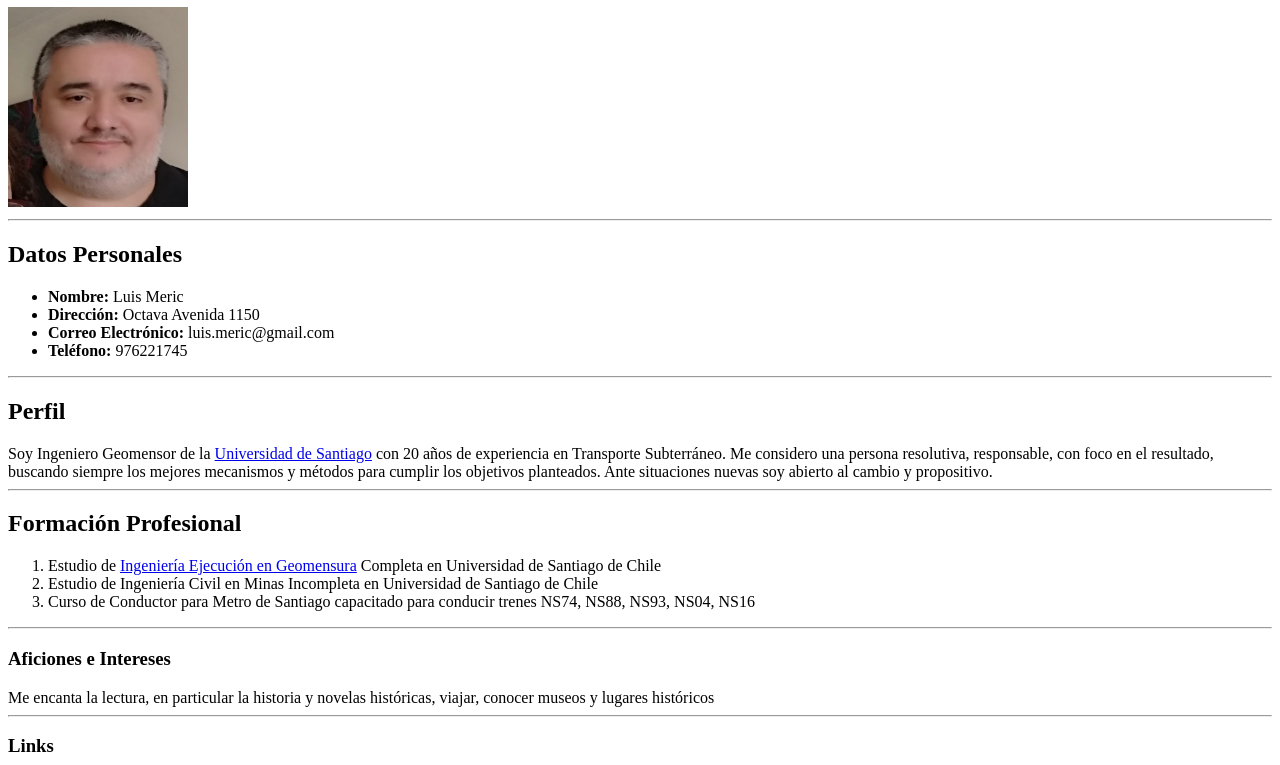
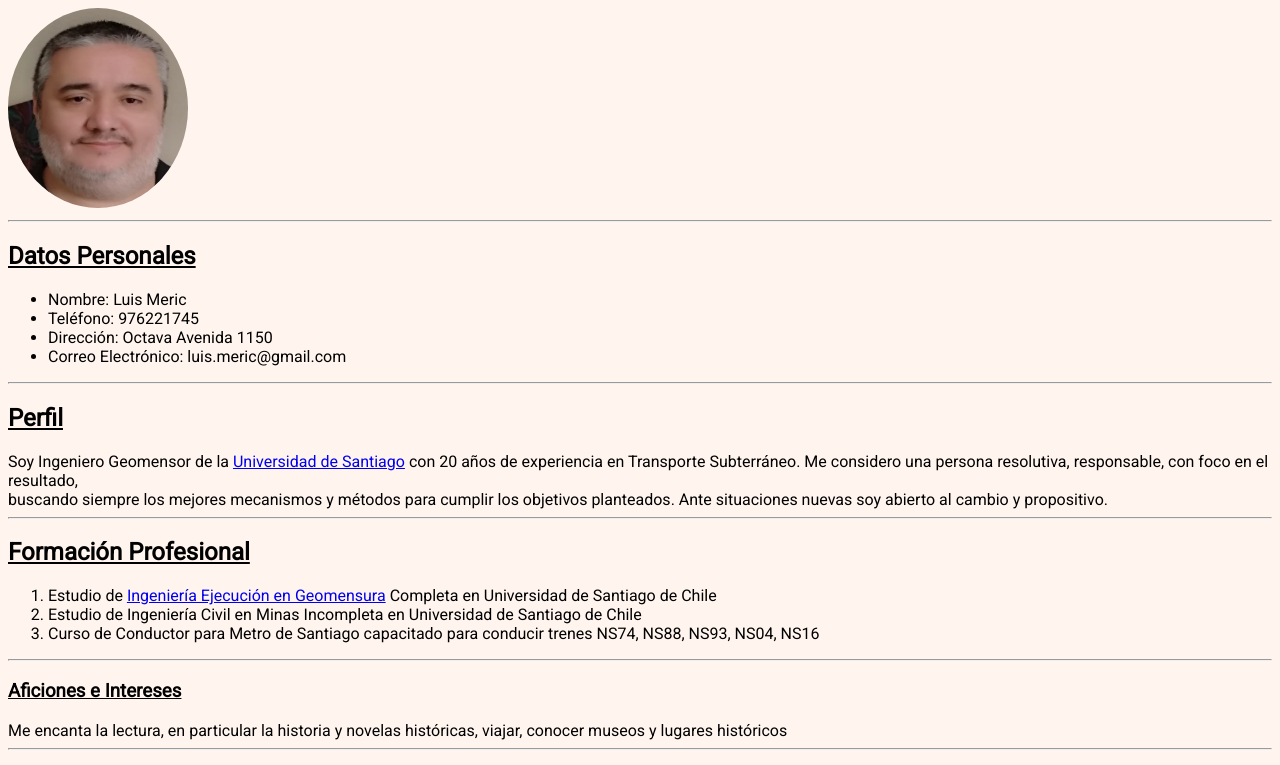
Before and after one commit to LuisMeric/Desafio1_HTML, a plain HTML site: page index.html in a window 1280 px wide. Shown: the part 73-838 px from the top of the page. Drawn offline with Linux system fonts and the light colour scheme.

Commit message:
se agrega bg color, otra tipografía, subrayado de titulos y border a img

```diff
--- a/assets/css/style.css
+++ b/assets/css/style.css
@@ -0,0 +1,8 @@
+body {
+    font-family: 'Roboto', sans-serif;
+    background-color: seashell;
+}
+
+img {
+    border-radius: 50%;
+}
--- a/index.html
+++ b/index.html
@@ -7,31 +7,34 @@
     <meta http-equiv="X-UA-Compatible" content="IE=edge">
     <meta name="viewport" content="width=device-width, initial-scale=1.0">
     <title>Curriculum Vitae</title>
+    <link rel="preconnect" href="https://fonts.googleapis.com">
+    <link rel="preconnect" href="https://fonts.gstatic.com" crossorigin>
+    <link href="https://fonts.googleapis.com/css2?family=Roboto&display=swap" rel="stylesheet">
     <link rel="icon" href="assets/imgs/cv.png" type="image/png">
-    <link rel="styleshet" href="../cv2/assets/css/style.css">
+    <link rel="stylesheet" href="assets/css/style.css">
 
 </head>
 
 <body>
-    <h1>Curriculum Vitae</h1>
+    <h1><u>Curriculum Vitae</u></h1>
     <!-- No olvidar insertar foto -->
     <img src="assets/imgs/Foto Luis.jpeg" alt="Foto Luis" width="180" height="200">
     <hr>
-    <h2>Datos Personales</h2>
+    <h2><u>Datos Personales</u></h2>
     <ul>
-        <li><b>Nombre:</b> Luis Meric </li>
-        <li><b>Dirección:</b> Octava Avenida 1150</li>
-        <li><b>Correo Electrónico:</b> luis.meric@gmail.com </li>
-        <li><b>Teléfono:</b> 976221745</li>
+        <li> Nombre: Luis Meric </li>
+        <li> Teléfono: 976221745</li>
+        <li> Dirección: Octava Avenida 1150</li>
+        <li> Correo Electrónico: luis.meric@gmail.com </li>
     </ul>
     <hr>
-    <h2>Perfil</h2>
+    <h2><u>Perfil</u></h2>
     Soy Ingeniero Geomensor de la <a href="https://www.usach.cl"> Universidad de Santiago</a> con 20 años de experiencia
     en Transporte Subterráneo. Me considero una persona resolutiva, responsable, con foco en el resultado,<br>
     buscando siempre los mejores mecanismos y métodos para cumplir los objetivos planteados. Ante situaciones nuevas
     soy abierto al cambio y propositivo.
     <hr>
-    <h2>Formación Profesional</h2>
+    <h2><u>Formación Profesional</u></h2>
     <ol>
         <li> Estudio de <a href="http://www.geomensura.usach.cl/"> Ingeniería Ejecución en Geomensura</a> Completa en
             Universidad de Santiago de Chile</li>
@@ -39,7 +42,7 @@
         <li> Curso de Conductor para Metro de Santiago capacitado para conducir trenes NS74, NS88, NS93, NS04, NS16</li>
     </ol>
     <hr>
-    <h3>Aficiones e Intereses</h3>
+    <h3><u>Aficiones e Intereses</u></h3>
     Me encanta la lectura, en particular la historia y novelas históricas, viajar, conocer museos y lugares históricos
     <hr>
     <h3>Links</h3>
```
